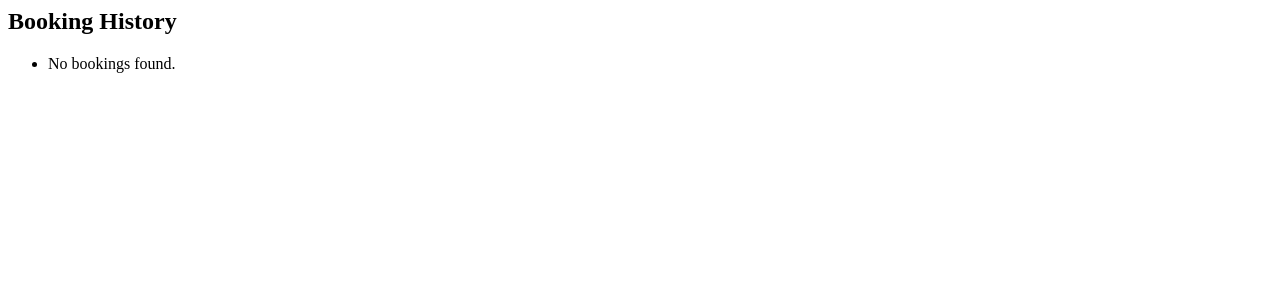
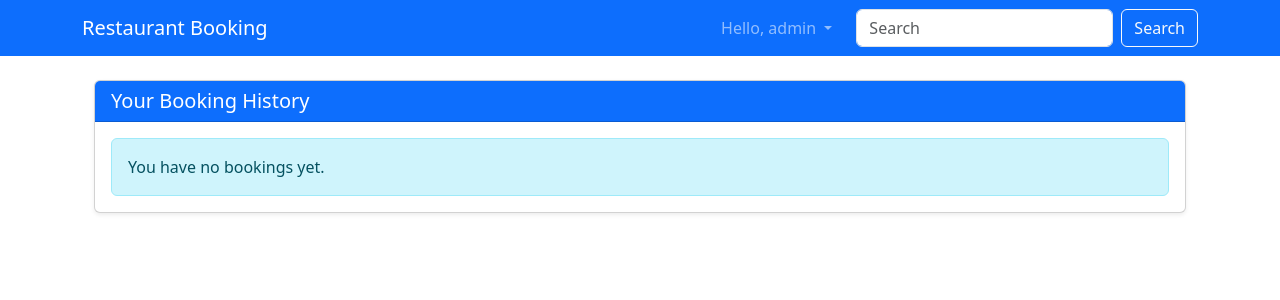
Before and after one commit to Akshayy24/Restaurant-Booking, a Django app: page /history/ in a window 1280 px wide. Shown: the top 300 px of the page. Run offline with Django 4.2, Linux system fonts and the light colour scheme; a user stored in the database is signed in; data comes from the database, SQL or seed files in the repository; both versions use the stored data as it was after the commit.

Commit message:
Added Templates

```diff
--- a/templates/restaurant/booking_history.html
+++ b/templates/restaurant/booking_history.html
@@ -1,19 +1,45 @@
-<div class="card">
+{% extends 'base.html' %}
+
+{% block content %}
+<div class="container mt-4">
+    <div class="card shadow-sm">
+        <div class="card-header bg-primary text-white">
+            <h5 class="mb-0">Your Booking History</h5>
+        </div>
         <div class="card-body">
-        <h2>Booking History</h2>
-        <ul class="list-group">
+            {% if bookings %}
+                <ul class="list-group list-group-flush">
                     {% for booking in bookings %}
-                <li class="list-group-item">
-                    {{ booking.open_day.date }} - {{ booking.seats_booked }} seats - {{ booking.status }}
+                        <li class="list-group-item d-flex justify-content-between align-items-center flex-wrap">
+                            <div>
+                                <p class="mb-1"><strong>Date:</strong> {{ booking.open_day.date }}</p>
+                                <p class="mb-1"><strong>Seats:</strong> {{ booking.seats_booked }}</p>
+                                <p class="mb-1">
+                                    <strong>Status:</strong>
+                                    <span class="badge
+                                        {% if booking.status == 'approved' %}bg-success
+                                        {% elif booking.status == 'pending' %}bg-warning text-dark
+                                        {% else %}bg-danger{% endif %}">
+                                        {{ booking.status|title }}
+                                    </span>
+                                </p>
+                            </div>
+                            <div>
                                 {% if booking.status == 'approved' and not booking.is_paid %}
-                        - <a href="{% url 'initiate_payment' booking.id %}">Pay Now</a>
+                                    <a href="{% url 'initiate_payment' booking.id %}" class="btn btn-outline-success btn-sm">Pay Now</a>
                                 {% elif booking.is_paid %}
-                        - Paid ✅
+                                    <span class="badge bg-success">Paid ✅</span>
                                 {% endif %}
+                            </div>
                         </li>
-            {% empty %}
-                <li class="list-group-item">No bookings found.</li>
                     {% endfor %}
                 </ul>
+            {% else %}
+                <div class="alert alert-info mb-0">
+                    You have no bookings yet.
+                </div>
+            {% endif %}
         </div>
     </div>
+</div>
+{% endblock %}
```
Also changed, not shown: restaurant/templates/restaurant/booking_history.html (+35 -9 lines), db.sqlite3, templates/base.html (line endings or trailing spaces). Lines whose indentation alone changed are shown as unchanged.
